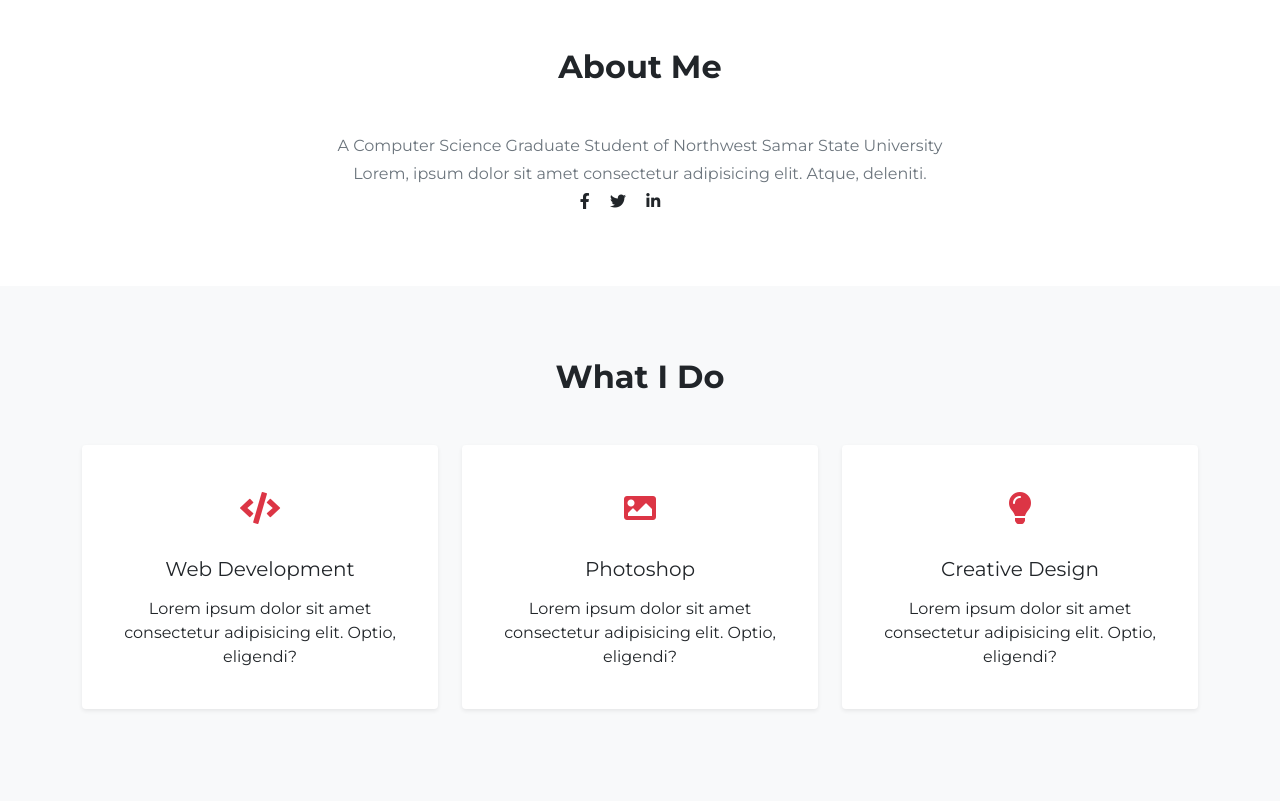
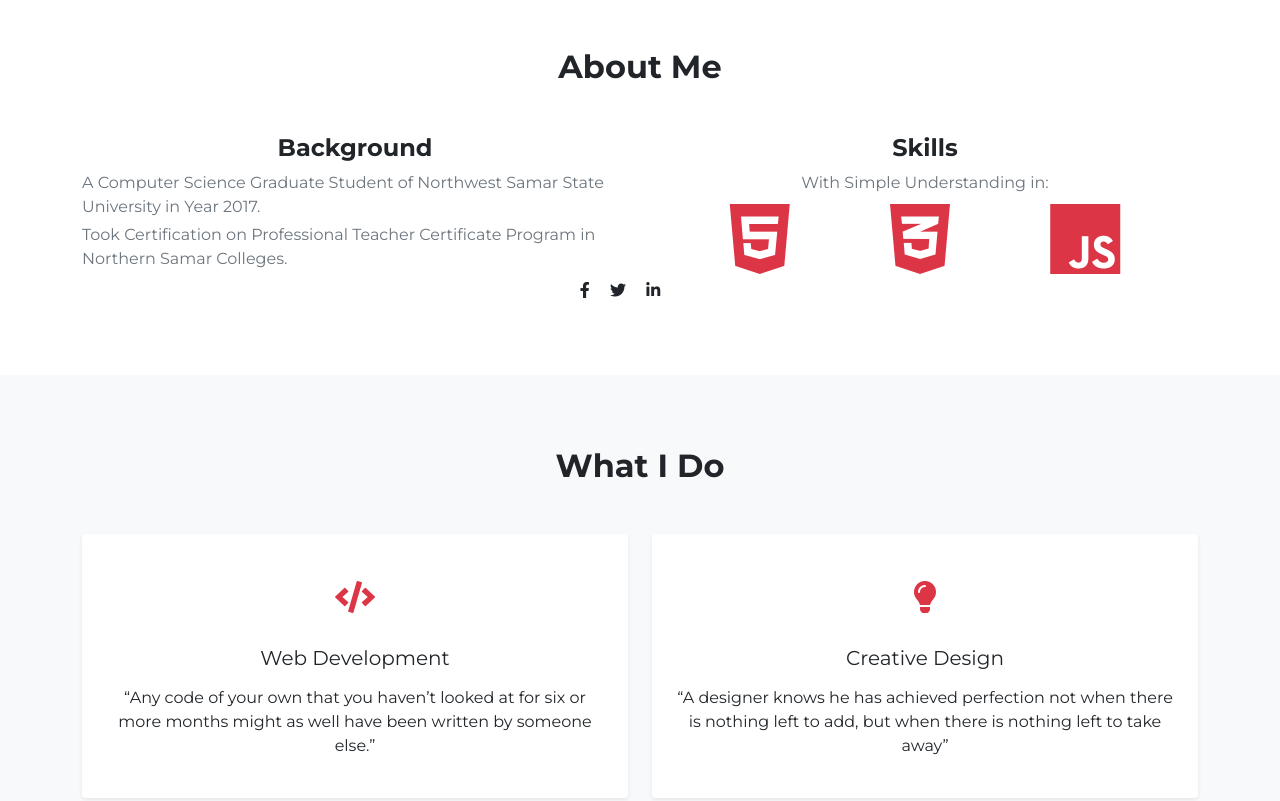
Before and after one commit to Klover14/Portfolio, a plain HTML site: page index.html in a window 1280 px wide. Shown: the part 920-1721 px from the top of the page. Drawn offline with nearby package versions, Linux system fonts and the light colour scheme.

Commit message:
update content

```diff
--- a/index.html
+++ b/index.html
@@ -53,9 +53,8 @@
                     <div class="home-text">
                         <p class="text-muted mb-1">Hello I'm</p>
                         <h1 class="text-danger text-uppercase fw-bold">Kim Jay Donceras</h1>
-                        <p class="mt-4 text muted">Lorem ipsum dolor, sit amet consectetur adipisicing elit. Neque,
-                            ipsum.</p>
-                        <a href="#portfolio" class="btn btn-danger px-3 mt-3">My Work</a>
+                        <p class="mt-4 text muted">Your Aspiring Web Developer</p>
+                        <!-- <a href="#portfolio" class="btn btn-danger px-3 mt-3">My Work</a> -->
                     </div>
                 </div>
             </div>
@@ -75,23 +74,36 @@
                 </div>
             </div>
             <div class="row text-center">
-                <div class="col-md-12 text-center">
+                <div class="col-md-6 text-lg-start">
                     <div class="about-text">
-                        <!-- <h3 class="fs-4 fw-bold te">Backgroud</h3> -->
+                        <h3 class="fs-4 fw-bold text-center">Background</h3>
                         <p class="text-muted mb-1">A Computer Science Graduate Student of Northwest Samar State
-                            University
+                            University in Year 2017.
                         </p>
-                        <p class="text-muted mb-1">Lorem, ipsum dolor sit amet consectetur adipisicing elit. Atque,
-                            deleniti.
+                        <p class="text-muted mb-1">Took Certification on Professional Teacher Certificate Program in
+                            Northern Samar Colleges.
                         </p>
+                    </div>
+                </div>
+                <div class="col-md-6 text-lg-start">
+                    <div class="about-text text-center">
+                        <h3 class="fs-4 fw-bold text-center">Skills</h3>
+                        <p class="text-muted mb-1">With Simple Understanding in:
+                        </p>
+                        <i class="fab fa-html5 fa-5x px-5 text-danger"></i>
+                        <i class="fab fa-css3-alt fa-5x px-5 text-danger"></i>
+                        <i class="fab fa-js fa-5x px-5 text-danger"></i>
+
                     </div>
                 </div>
                 <div class="row">
                     <div class="col-lg-12">
                         <div class="social-links">
-                            <a href="https://www.facebook.com/reggeajay" class="text-dark me-3"><i class="fab fa-facebook-f"></i></a>
+                            <a href="https://www.facebook.com/reggeajay" class="text-dark me-3"><i
+                                    class="fab fa-facebook-f"></i></a>
                             <a href="#" class="text-dark me-3"><i class="fab fa-twitter"></i></a>
-                            <a href="#" class="text-dark me-3"><i class="fab fa-linkedin-in"></i></a>
+                            <a href="https://www.linkedin.com/in/kim-jay-donceras-5953b817b/" class="text-dark me-3"><i
+                                    class="fab fa-linkedin-in"></i></a>
                         </div>
                     </div>
                 </div>
@@ -111,31 +123,26 @@
                 </div>
             </div>
             <div class="row text-center">
-                <div class="col-md-6 col-lg-4 mb-4">
+                <div class="col-md-6 col-lg-6 mb-6">
                     <div class="service-item shadow-sm p-4 rounded bg-white">
                         <div class="icon my-3 text-center fs-2 text-danger">
                             <i class="fas fa-code"></i>
                         </div>
                         <h3 class="fs-5 p-2">Web Development</h3>
-                        <p>Lorem ipsum dolor sit amet consectetur adipisicing elit. Optio, eligendi?</p>
+                        <p> “Any code of your own that you haven’t looked at for six or more months might as well have
+                            been written by someone else.”
+                        </p>
                     </div>
                 </div>
-                <div class="col-md-6 col-lg-4 mb-4">
-                    <div class="service-item shadow-sm p-4 rounded bg-white">
-                        <div class="icon my-3 text-center fs-2 text-danger">
-                            <i class="fas fa-image"></i>
-                        </div>
-                        <h3 class="fs-5 p-2">Photoshop</h3>
-                        <p>Lorem ipsum dolor sit amet consectetur adipisicing elit. Optio, eligendi?</p>
-                    </div>
-                </div>
-                <div class="col-md-6 col-lg-4 mb-4">
+
+                <div class="col-md-6 col-lg-6 mb-6">
                     <div class="service-item shadow-sm p-4 rounded bg-white">
                         <div class="icon my-3 text-center fs-2 text-danger">
                             <i class="fas fa-lightbulb"></i>
                         </div>
                         <h3 class="fs-5 p-2">Creative Design</h3>
-                        <p>Lorem ipsum dolor sit amet consectetur adipisicing elit. Optio, eligendi?</p>
+                        <p?>“A designer knows he has achieved perfection not when there is nothing left to add, but when
+                            there is nothing left to take away”</p>
                     </div>
                 </div>
             </div>
@@ -217,20 +224,24 @@
                         <form>
                             <div class="row">
                                 <div class="col-lg-6 mb-4">
-                                    <input type="text" class="form-control form-control-lg fs-6 border-1 shadow-sm" placeholder="Your Name">
+                                    <input type="text" class="form-control form-control-lg fs-6 border-1 shadow-sm"
+                                        placeholder="Your Name">
                                 </div>
                                 <div class="col-lg-6 mb-4">
-                                    <input type="text" class="form-control form-control-lg fs-6 border-1 shadow-sm" placeholder="Your Email">
+                                    <input type="text" class="form-control form-control-lg fs-6 border-1 shadow-sm"
+                                        placeholder="Your Email">
                                 </div>
                             </div>
                             <div class="row">
                                 <div class="col-lg-12 mb-4">
-                                    <input type="text" class="form-control form-control-lg fs-6 border-1 shadow-sm" placeholder="Subject">
+                                    <input type="text" class="form-control form-control-lg fs-6 border-1 shadow-sm"
+                                        placeholder="Subject">
                                 </div>
                             </div>
                             <div class="row">
                                 <div class="col-lg-12 mb-4">
-                                    <textarea class="form-control form-control-lg fs-6 border-1 shadow-sm" placeholder="Message">
+                                    <textarea class="form-control form-control-lg fs-6 border-1 shadow-sm"
+                                        placeholder="Message">
                                     </textarea>
                                 </div>
                             </div>
```
Lines whose indentation alone changed are shown as unchanged.
